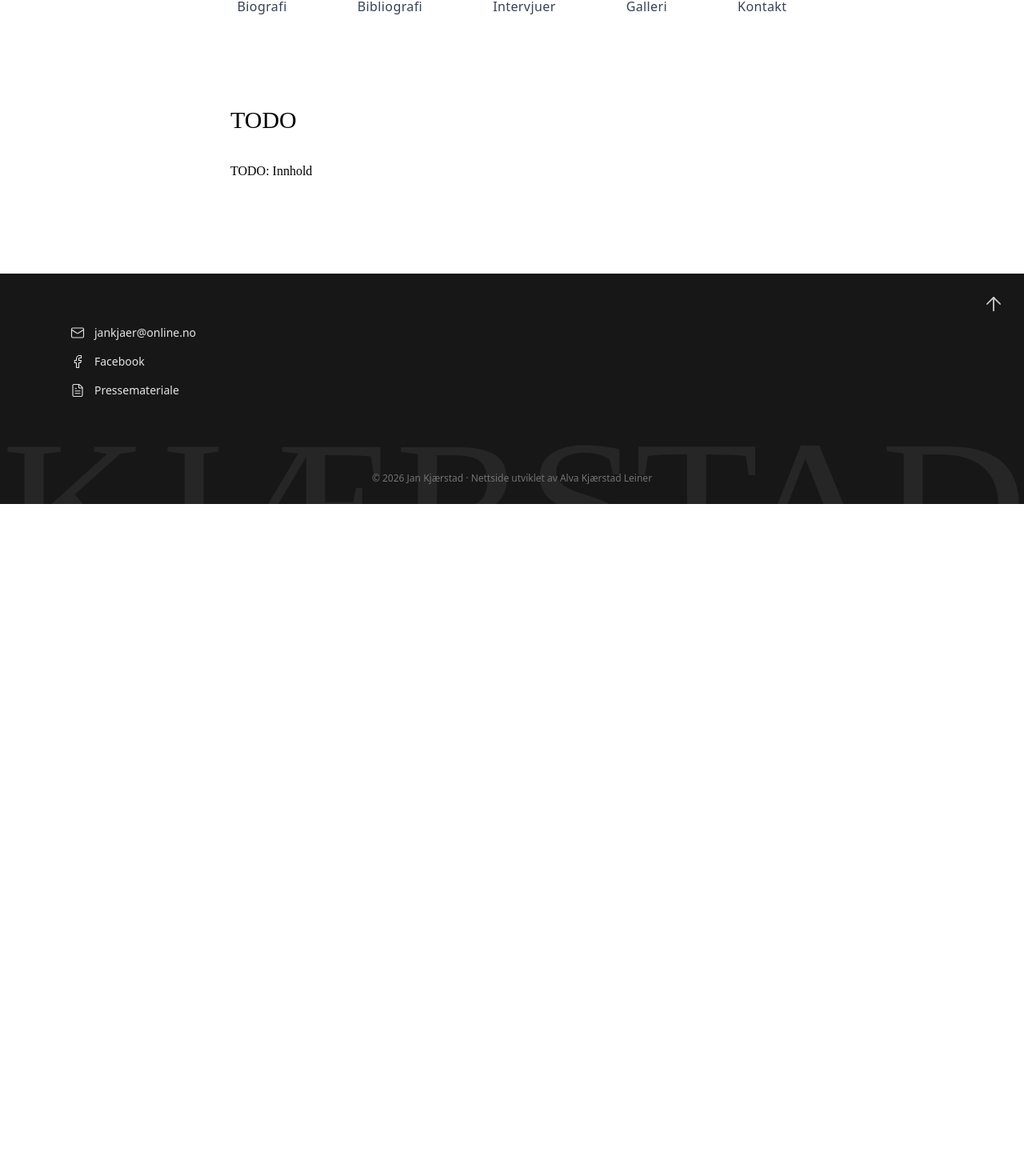
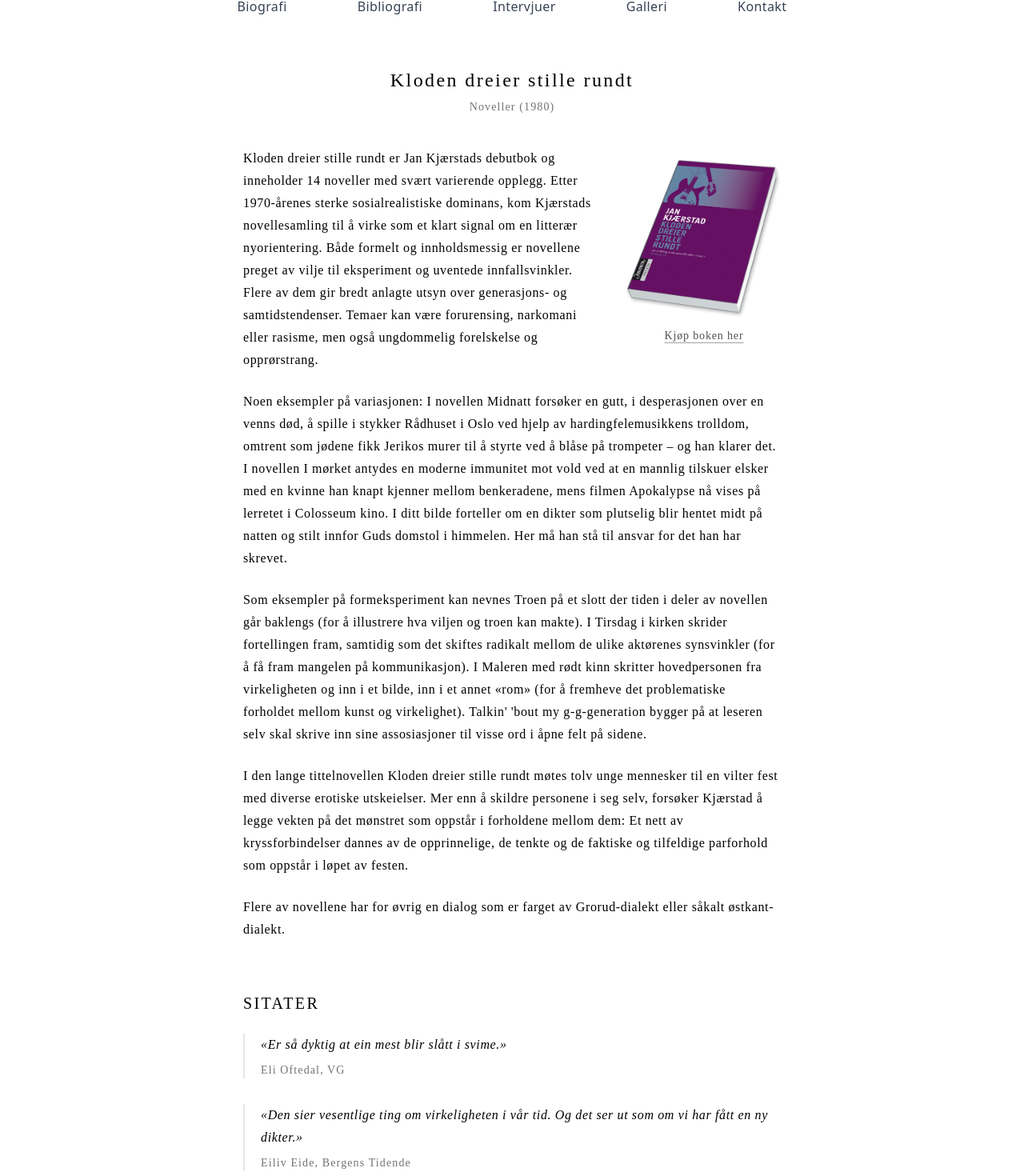
Before and after one commit to alvakleiner/JanKjaer, a React (Vite) app: page /bibliografi/kloden-dreier-stille-rundt in a window 1280 px wide. Shown: the part 170-1640 px from the top of the page at 80% size. Before the commit the page ends 800 px from the top, so only its background shows below. Built offline with nearby package versions, Linux system fonts and the light colour scheme.

Commit message:
feat: create kloden dreier stille rundt page

```diff
--- a/src/pages/Bibliografi/kloden-dreier-stille-rundt.tsx
+++ b/src/pages/Bibliografi/kloden-dreier-stille-rundt.tsx
@@ -1,15 +1,48 @@
-export default function BookPage() {
-  return (
-    <section className="bg-white">
-      <div className="max-w-3xl mx-auto px-4 md:px-8 py-16">
-        <h1 className="font-['Playfair_Display',serif] text-3xl">
-          TODO
-        </h1>
+import BookPage from "../../components/BookPage"
+import type { BookPageContent } from "../../components/BookPage"
 
-        <div className="mt-8 font-['Lora',serif] text-[16px] leading-7 space-y-6">
-          <p>TODO: Innhold</p>
-        </div>
-      </div>
-    </section>
-  )
+const klodenDreierStilleRundtContent: BookPageContent = {
+  title: { no: "Kloden dreier stille rundt", en: "The Earth Turns Quietly" },
+  meta: { no: "Noveller (1980)", en: "Short stories (1980)" },
+  buyLink: {
+    no: { label: "Kjøp boken her", href: "https://aschehoug.no/kloden-dreier-stille-rundt" },
+    en: { label: "Buy the book here", href: "https://aschehoug.no/kloden-dreier-stille-rundt" },
+  },
+  coverImage: {
+    src: "/images/kloden-dreier-stille-rundt-3d.png",
+  },
+  quotesTitle: { no: "Sitater", en: "Quotes" },
+  quotes: [
+    {
+      text: {
+        no: "«Er så dyktig at ein mest blir slått i svime.»",
+        en: "(In Norwegian) 'Er så dyktig at ein mest blir slått i svime.'",
+      },
+      source: "Eli Oftedal, VG",
+    },
+    {
+      text: {
+        no: "«Den sier vesentlige ting om virkeligheten i vår tid. Og det ser ut som om vi har fått en ny dikter.»",
+        en: "'It says essential things about the reality of our time. And we have found a new writer, it seems.'",
+      },
+      source: "Eiliv Eide, Bergens Tidende",
+    },
+  ],
+  paragraphs: {
+    no: [
+      "Kloden dreier stille rundt er Jan Kjærstads debutbok og inneholder 14 noveller med svært varierende opplegg. Etter 1970-årenes sterke sosialrealistiske dominans, kom Kjærstads novellesamling til å virke som et klart signal om en litterær nyorientering. Både formelt og innholdsmessig er novellene preget av vilje til eksperiment og uventede innfallsvinkler. Flere av dem gir bredt anlagte utsyn over generasjons- og samtidstendenser. Temaer kan være forurensing, narkomani eller rasisme, men også ungdommelig forelskelse og opprørstrang.",
+      "Noen eksempler på variasjonen: I novellen Midnatt forsøker en gutt, i desperasjonen over en venns død, å spille i stykker Rådhuset i Oslo ved hjelp av hardingfelemusikkens trolldom, omtrent som jødene fikk Jerikos murer til å styrte ved å blåse på trompeter – og han klarer det. I novellen I mørket antydes en moderne immunitet mot vold ved at en mannlig tilskuer elsker med en kvinne han knapt kjenner mellom benkeradene, mens filmen Apokalypse nå vises på lerretet i Colosseum kino. I ditt bilde forteller om en dikter som plutselig blir hentet midt på natten og stilt innfor Guds domstol i himmelen. Her må han stå til ansvar for det han har skrevet.",
+      "Som eksempler på formeksperiment kan nevnes Troen på et slott der tiden i deler av novellen går baklengs (for å illustrere hva viljen og troen kan makte). I Tirsdag i kirken skrider fortellingen fram, samtidig som det skiftes radikalt mellom de ulike aktørenes synsvinkler (for å få fram mangelen på kommunikasjon). I Maleren med rødt kinn skritter hovedpersonen fra virkeligheten og inn i et bilde, inn i et annet «rom» (for å fremheve det problematiske forholdet mellom kunst og virkelighet). Talkin' 'bout my g-g-generation bygger på at leseren selv skal skrive inn sine assosiasjoner til visse ord i åpne felt på sidene.",
+      "I den lange tittelnovellen Kloden dreier stille rundt møtes tolv unge mennesker til en vilter fest med diverse erotiske utskeielser. Mer enn å skildre personene i seg selv, forsøker Kjærstad å legge vekten på det mønstret som oppstår i forholdene mellom dem: Et nett av kryssforbindelser dannes av de opprinnelige, de tenkte og de faktiske og tilfeldige parforhold som oppstår i løpet av festen.",
+      "Flere av novellene har for øvrig en dialog som er farget av Grorud-dialekt eller såkalt østkant-dialekt.",
+    ],
+    en: [
+      "The debut novel from 1980; a work which in both shape and content is characterised by a desire for experiment and new perspectives.",
+      "The Earth Turns Quietly contains fourteen short stories with extremely varied subject matter and form. The author examines his generation and time, picking up themes like the arms race, pollution and environmental destruction, drugs, the hypnotic power of the mass media and racism. The stories utter a protest about the use of power, aggression and violence. Paradoxically, this protest often comes in wordless, contorted and disenfranchised forms. The communications problem is the nub here, and the stories often reveal misinterpretations and wasted opportunities for understanding. With its sensitive consciousness of the contemporary world the book articulates incidents and experiences that are valid for an entire generation.",
+    ],
+  },
 }
+
+export default function KlodenDreierStilleRundt() {
+  return <BookPage content={klodenDreierStilleRundtContent} />
+}
```
Also changed, not shown: public/images/kloden-dreier-stille-rundt-3d.png (added).
